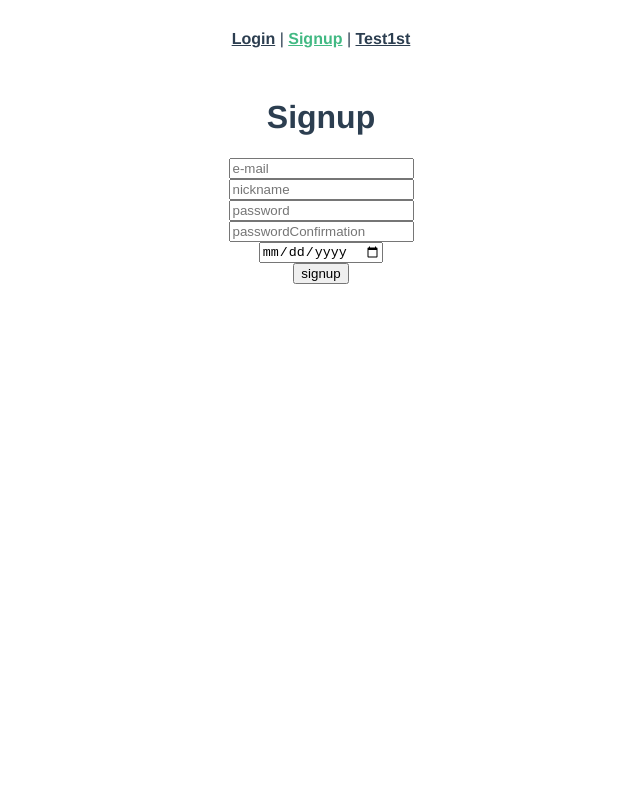
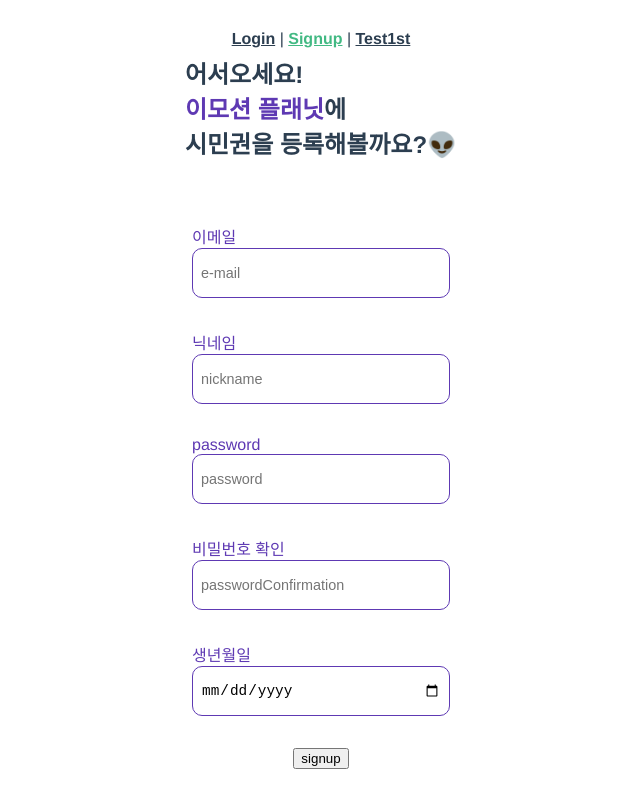
Before and after one commit to hojeong33/EmotionPlaent, a Vue app in the folder frontend/: page /signup in a window 1280 px wide. Shown: the whole page, without its empty margins (319-959 px from the left). Built offline with nearby package versions, Linux system fonts and the light colour scheme.

Commit message:
KH #1 회원가입 일부작성

```diff
--- a/frontend/src/assets/styles/astrostyle.css
+++ b/frontend/src/assets/styles/astrostyle.css
@@ -6,5 +6,5 @@
 
 body {
   min-height: 100vh;
-  background-image: url("~@/assets/background.png");
+  background-image: url("../images/background.png");
 }
--- a/frontend/src/views/accounts/Signup.vue
+++ b/frontend/src/views/accounts/Signup.vue
@@ -1,65 +1,80 @@
 <template>
-  <div class="signup_container">
-    <div class="signup">
-      <h1>Signup</h1>
-      <div>
-        <label for="email"></label>
+  <div id="signup_container">
+    <article id="signup_header">
+      <h1>
+        어서오세요!
+      </h1>
+      <span id="signup_header_title">
+        <h1 style="color: #5E39B3">
+          이모션 플래닛
+        </h1>
+        <h1>
+          에
+        </h1>
+      </span>
+      <h1>
+        시민권을 등록해볼까요?👽
+      </h1>
+    </article>
+    <section id="signup_form">
+      <article id="email_form">
+        <label for="email" style="color: #5E39B3">이메일</label>
         <input type="email"
         id="email"
         v-model="credentials.email"
         placeholder="e-mail"
         @input = "validateEmail">
-        <div v-if="credentials.email && !isValid.validateEmailcheck">
-          <p v-if="isValid.validateEmail" style="font-size:10px;">
+        <span v-if="credentials.email && !isValid.validateEmailcheck">
+          <p v-if="isValid.validateEmail" style="font-size:10px; color: red;">
             사용중인 이메일입니다.
           </p>
-          <p v-if="!isValid.validateEmail" style="font-size:10px; color: red">
+          <p v-if="!isValid.validateEmail" style="font-size:10px; color: red;">
             이메일 형식에 맞춰주세요.
           </p>
-        </div>
-        <div v-if="isValid.validateEmailcheck" style="font-size:10px; color: green">
+        </span>
+        <span v-if="isValid.validateEmailcheck" style="font-size:10px; color: green;">
           <p>
             사용가능한 이메일입니다.
           </p>
-        </div>
-      </div>
-      <div>
-        <label for="nickname"></label>
+        </span>
+      </article>
+      <article id="nickname_form">
+        <label for="nickname" style="color: #5E39B3">닉네임</label>
         <input type="text"
         id="nickname"
         v-model="credentials.nickname"
         placeholder="nickname"
         @input= "checkNickname">
-        <div v-if="credentials.nickname">
-          <p v-if="!isValid.validateNicknamecheck" style="font-size:10px; color: red">
+        <span v-if="credentials.nickname">
+          <p v-if="!isValid.validateNicknamecheck" style="font-size:10px; color: red;">
             사용중인 닉네임입니다.
           </p>
-          <p v-if="isValid.validateNicknamecheck" style="font-size:10px; color: green">
+          <p v-if="isValid.validateNicknamecheck" style="font-size:10px; color: green;">
            사용가능한 닉네임입니다.
           </p>
-        </div>
-      </div>
+        </span>
+      </article>
       <div>
-        <label for="pw"></label>
+        <label for="pw" style="color: #5E39B3">password</label>
         <input type="password"
         id="pw"
         v-model="credentials.pw"
         placeholder="password">
       </div>
       <div>
-        <label for="passwordConfirmation"></label>
+        <label for="passwordConfirmation" style="color: #5E39B3">비밀번호 확인</label>
         <input type="password" id="passwordConfirmation"
         v-model="credentials.passwordConfirmation"
         placeholder="passwordConfirmation">
       </div>
       <div>
-        <label for="birth"></label>
+        <label for="birth" style="color: #5E39B3">생년월일</label>
         <input type="date" id="birth"
         v-model="credentials.birth"
         >
       </div>
       <button @click="signup"> signup </button>
-    </div>
+    </section>
   </div>
 </template>
 
@@ -151,3 +166,63 @@
     },
   }
 </script>
+<style scoped>
+  #signup_container {
+    background-color: white;
+    width: 40vh;
+    min-width: 300px;
+    height: 60vh;
+    min-height: 700px;
+    margin: auto;
+    display: flex;
+    flex-direction: column;
+    flex-wrap: nowrap;
+    justify-content: center;
+    align-items: center;
+  }
+
+  #signup_header {
+    display: flex;
+    flex-direction: column;
+    flex-wrap: wrap;
+    align-items: flex-start;
+  }
+
+  #signup_header h1 {
+    margin: 0;
+  }
+
+  #signup_header_title {
+    display: flex;
+    flex-wrap: nowrap;
+  }
+
+  #signup_form {
+    display: flex;
+    flex-direction: column;
+    flex-wrap: nowrap;
+    justify-content: flex-start;
+    align-items: center;
+    padding: 2rem;
+    overflow: unset;
+  }
+
+  #signup_form h1, div, article {
+    margin-bottom: 2rem;
+    display: flex;
+    flex-direction: column;
+    align-items: flex-start;
+  }
+
+  #signup_form input {
+    border: 1px #5E39B3 solid;
+    border-radius: 10px;
+    width: 15rem;
+    min-width: 200px;
+    height: 2rem;
+    min-height: 30px;
+    padding: 0.5rem;
+    font-size: 0.9rem;
+  }
+
+</style>
```
